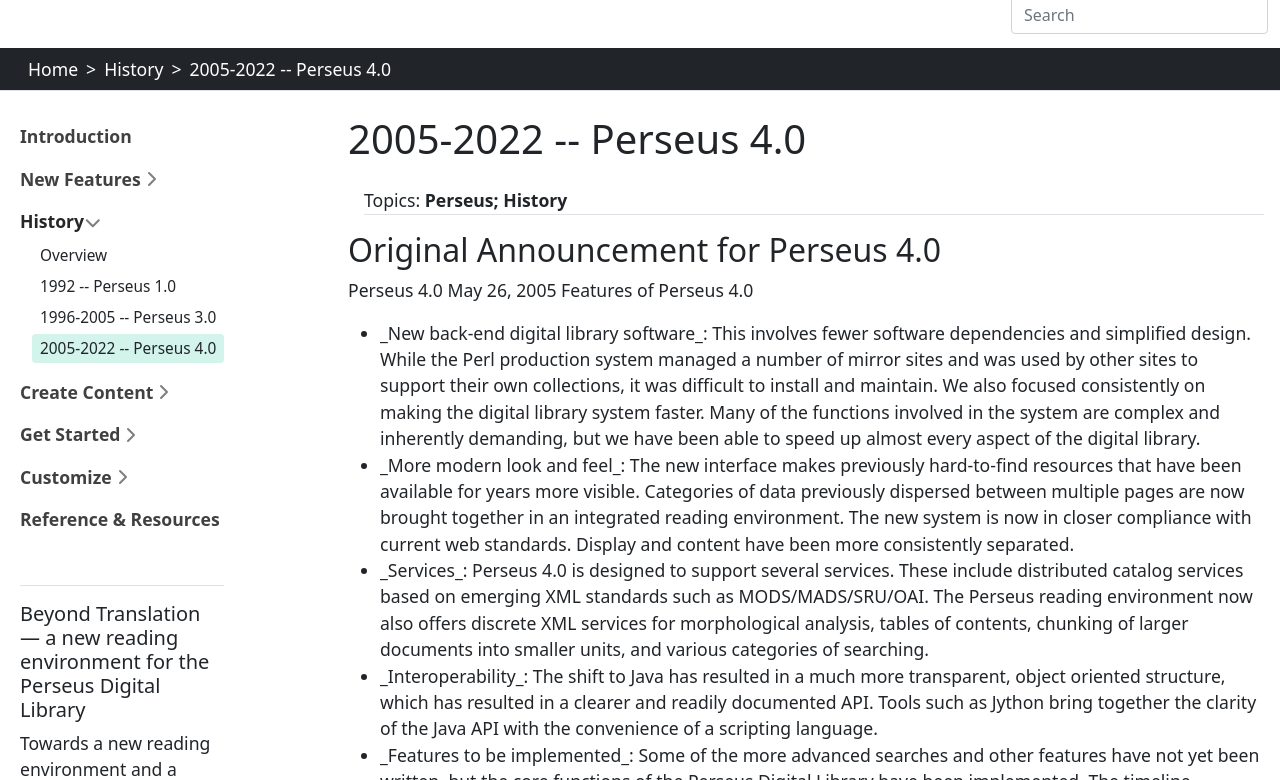
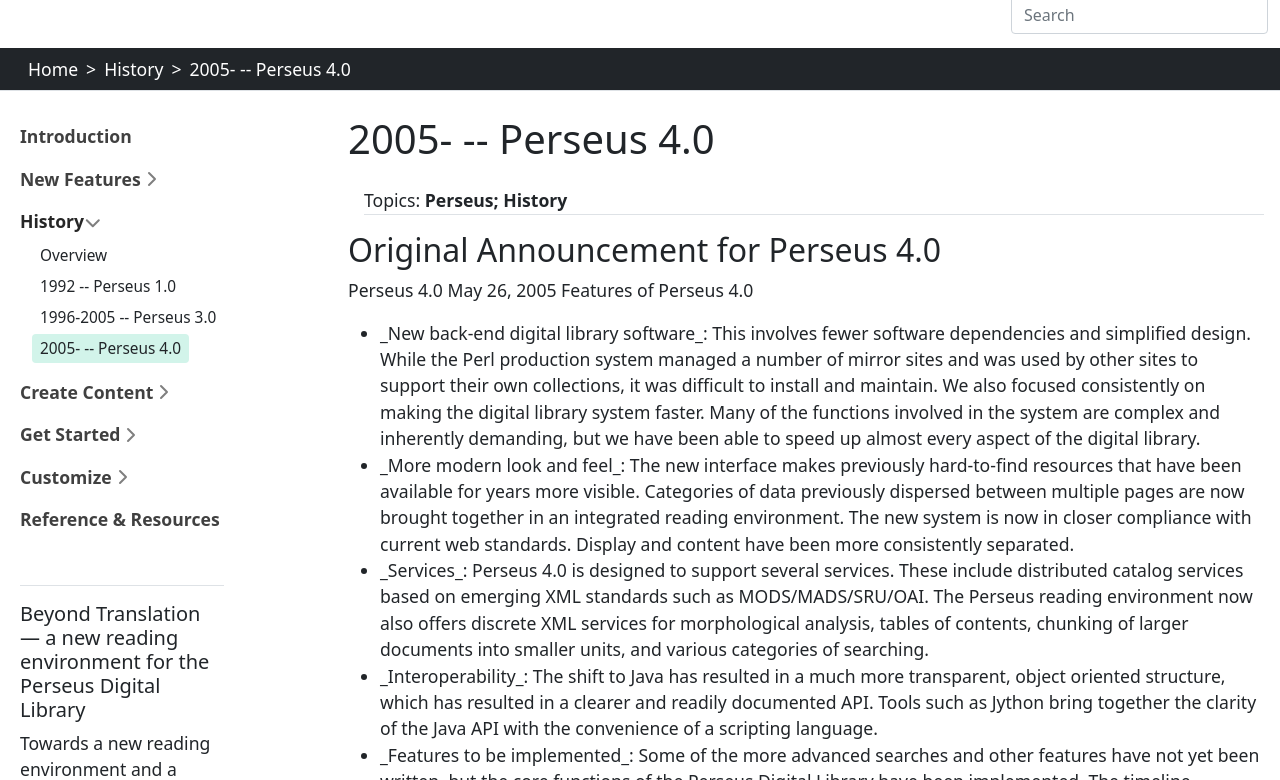
Before and after one commit to gregorycrane/BeyondTranslation, a Jekyll site: the page built from content/pershist/perseus4_0.md, in a window 1280 px wide and 900 px high, cut to the strip 120-900 px from the top of the window. Built offline with Jekyll 4.4.1, drawn with Linux system fonts in a browser that asks for light colours.

Commit message:
Update perseus4_0.md

```diff
--- a/content/pershist/perseus4_0.md
+++ b/content/pershist/perseus4_0.md
@@ -1,7 +1,7 @@
 ---
 section: History
-nav_order: 4
-title: 2005-2022 -- Perseus 4.0
+nav_order: 5
+title: 2005- -- Perseus 4.0
 topics: Perseus; History
 ---
 
```
